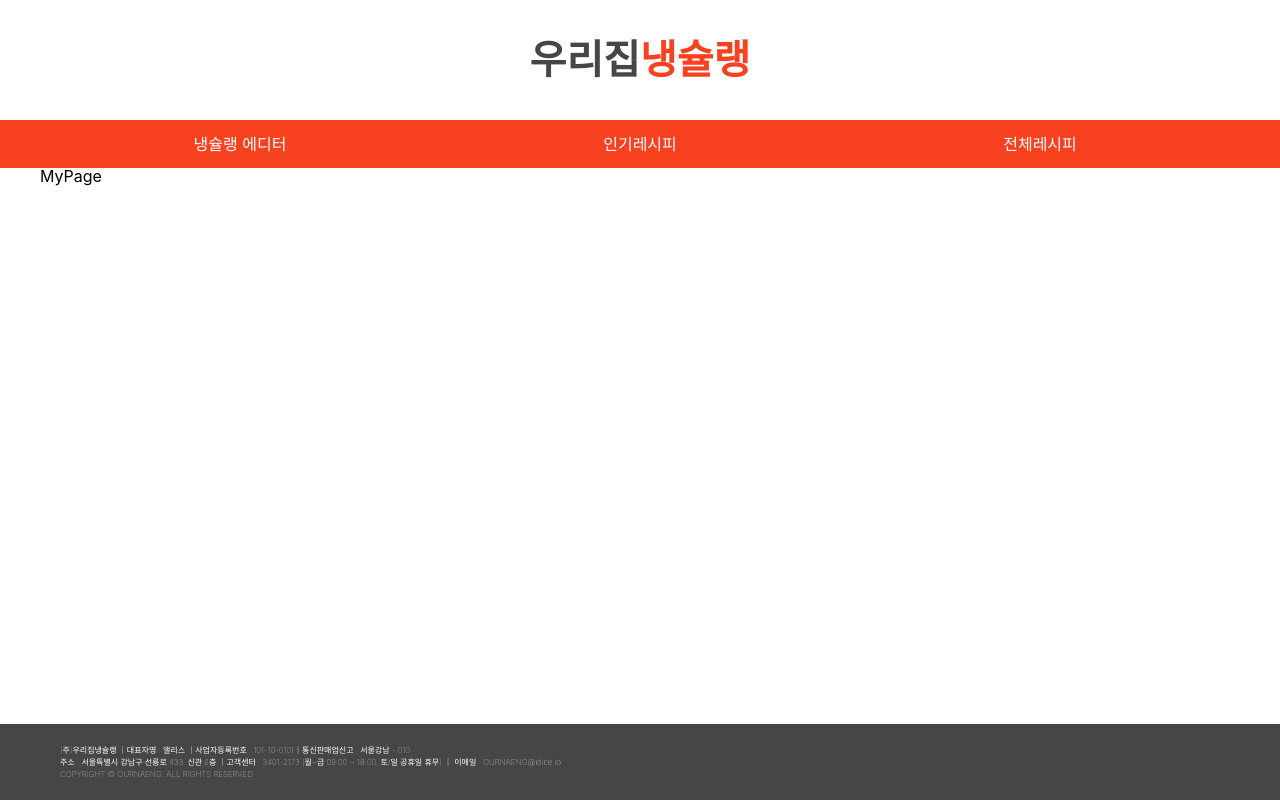
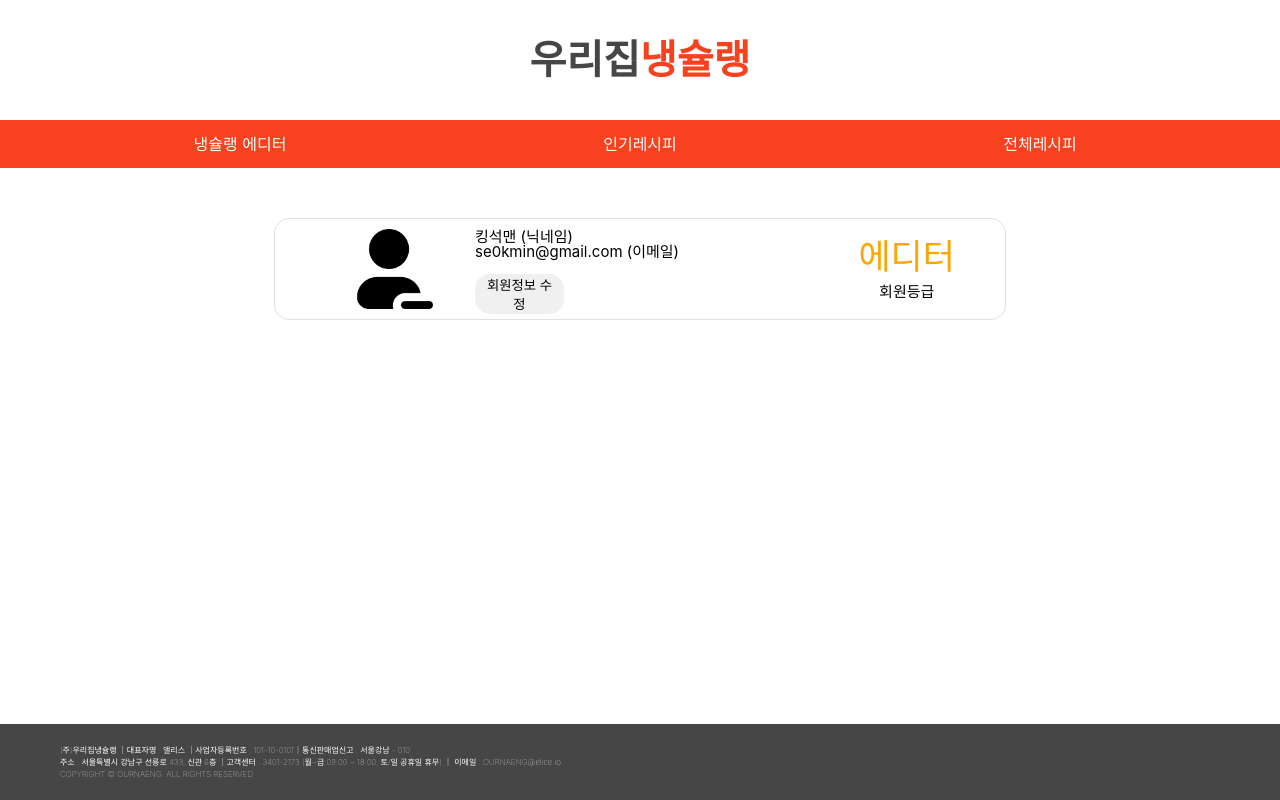
Before and after one commit to helloleesul/our-home-michelin, a React (Create React App) app: page /mypage in a window 1280 px wide. Built offline with nearby package versions, Linux system fonts and the light colour scheme.

Commit message:
Design: 마이페이지  유저정보 박스 퍼블리싱

```diff
--- a/src/pages/MyPage.js
+++ b/src/pages/MyPage.js
@@ -1,7 +1,28 @@
 import React from "react";
+import * as S from "./MyPage.style";
+import BasicProfileImg from "../assets/img/BasicProfileImg.png";
 
 function MyPage(props) {
-  return <div>MyPage</div>;
+  return (
+    <S.Container>
+      <S.UserContainer>
+        <S.ProfileImg src={BasicProfileImg} alt="프로필 이미지" />
+        <S.InfoContainer>
+          <S.Text>킹석맨 (닉네임)</S.Text>
+          <S.Text>se0kmin@gmail.com (이메일)</S.Text>
+          <S.Button>회원정보 수정</S.Button>
+        </S.InfoContainer>
+        <S.GradeContainer>
+          <S.TextContainer>
+            <S.Text fontSize="35px" color="orange">
+              에디터
+            </S.Text>
+            <S.Text>회원등급</S.Text>
+          </S.TextContainer>
+        </S.GradeContainer>
+      </S.UserContainer>
+    </S.Container>
+  );
 }
 
 export default MyPage;
--- /dev/null
+++ b/src/pages/MyPage.style.js
@@ -0,0 +1,69 @@
+import styled from "@emotion/styled";
+
+export const Container = styled.div`
+  display: flex;
+  justify-content: center;
+`;
+
+export const UserContainer = styled.div`
+  width: 650px;
+  height: 100px;
+  margin-top: 50px;
+  padding-left: 80px;
+  border: 1px solid #e0dfe1;
+  border-radius: 15px;
+  display: flex;
+  align-items: center;
+`;
+
+export const ProfileImg = styled.img`
+  width: 80px;
+  height: 80px;
+`;
+
+export const InfoContainer = styled.div`
+  margin-left: 40px;
+  height: 100px;
+  border: 1px solid;
+  border: none;
+  display: flex;
+  flex-direction: column;
+  justify-content: space-between;
+  padding-top: 10px;
+  padding-bottom: 10px;
+  box-sizing: border-box;
+`;
+
+export const Text = styled.h2`
+  font-size: ${({ fontSize }) => fontSize || "15px"};
+  color: ${({ color }) => color || "black"};
+`;
+
+export const Button = styled.button`
+  width: 89px;
+  border-radius: 15px;
+  background-color: #f0f0f0;
+  border: none;
+  &:hover {
+    background-color: #e0e0e0;
+    cursor: pointer;
+  }
+  margin-top: 15px;
+`;
+
+export const GradeContainer = styled.div`
+  display: flex;
+  flex-direction: column;
+  align-items: flex-end;
+  justify-content: space-between;
+  flex-grow: 1;
+  padding-right: 50px;
+`;
+
+export const TextContainer = styled.div`
+  display: flex;
+  flex-direction: column;
+  align-items: center;
+  justify-content: space-between;
+  gap: 10px;
+`;
```
Also changed, not shown: src/assets/img/BasicProfileImg.png (added).
